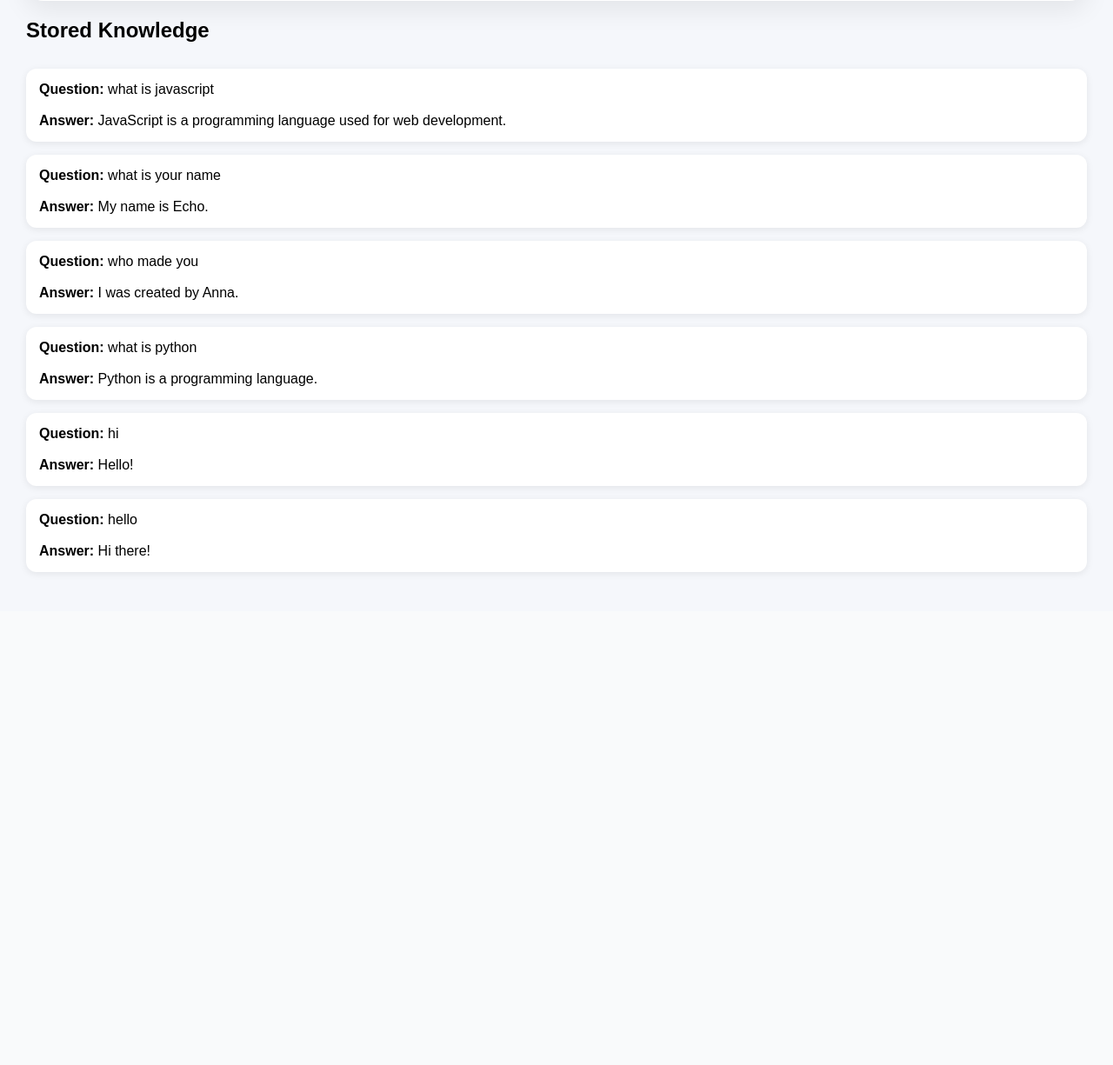
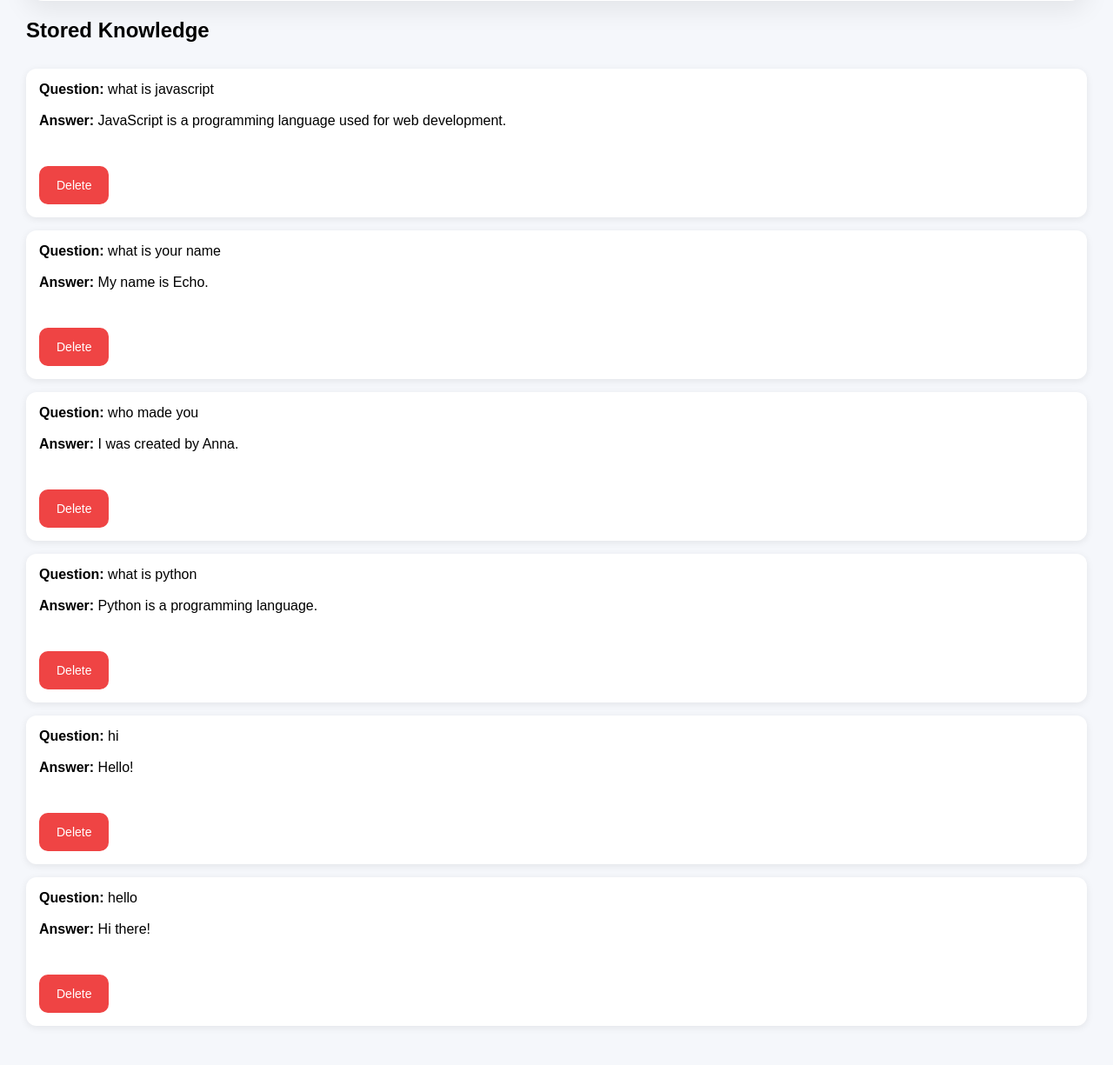
Before and after one commit to annalangan100/chatbot-project, a Flask app: page /admin in a window 1280 px wide. Shown: the part 765-1990 px from the top of the page at 87% size. Before the commit the page ends 1426 px from the top, so only its background shows below. Run offline with Flask 3, Linux system fonts and the light colour scheme; data comes from the database, SQL or seed files in the repository; both versions use the stored data as it was after the commit.

Commit message:
Delete feature added in admin

```diff
--- a/app.py
+++ b/app.py
@@ -4,7 +4,7 @@ from utils.database import get_semantic_response
 from utils.memory import load_user_data
 from utils.memory_commands import handle_memory_command
 from utils.chat_history import load_chat_history, save_chat_history, clear_chat_history
-from utils.database import get_semantic_response, add_response, get_all_knowledge
+from utils.database import get_semantic_response, add_response, get_all_knowledge, delete_response
 
 app = Flask(__name__)
 
@@ -42,6 +42,17 @@ def admin():
     return render_template(
         "admin.html",
         knowledge=knowledge
+    )
+
+@app.route("/delete/<int:response_id>", methods=["POST"])
+def delete(response_id):
+
+    delete_response(
+        response_id
+    )
+
+    return redirect(
+        "/admin"
     )
 
 @app.route("/", methods=["GET", "POST"])
--- a/static/styles.css
+++ b/static/styles.css
@@ -170,3 +170,17 @@ footer {
 
     box-shadow: 0 2px 8px rgba(0,0,0,0.08);
 }
+
+.delete-button {
+
+    background-color: #ef4444;
+
+    color: white;
+
+    margin-top: 10px;
+}
+
+.delete-button:hover {
+
+    background-color: #dc2626;
+}
--- a/templates/admin.html
+++ b/templates/admin.html
@@ -61,6 +61,22 @@
 
                 {{ item[2] }}
 
+                <br><br>
+
+                <form
+                    action="/delete/{{ item[0] }}"
+                    method="POST"
+                >
+
+                    <button
+                        class="delete-button"
+                        type="submit"
+                    >
+                        Delete
+                    </button>
+
+                </form>
+
             </div>
 
         {% endfor %}
--- a/utils/database.py
+++ b/utils/database.py
@@ -99,3 +99,24 @@ def get_all_knowledge():
     connection.close()
 
     return knowledge
+
+def delete_response(response_id):
+
+    import sqlite3
+
+    connection = sqlite3.connect(
+        "data/responses.db"
+    )
+
+    cursor = connection.cursor()
+
+    cursor.execute(
+        """
+        DELETE FROM responses
+        WHERE id = ?
+        """,
+        (response_id,)
+    )
+
+    connection.commit()
+    connection.close()
```
Also changed, not shown: data/responses.db.
